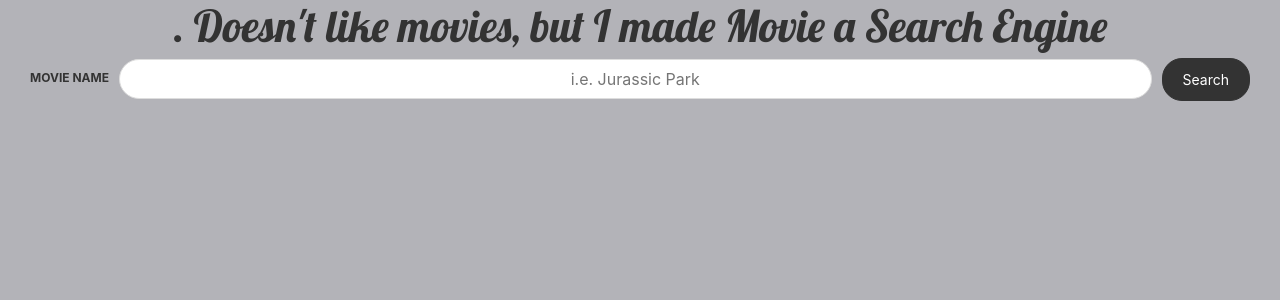
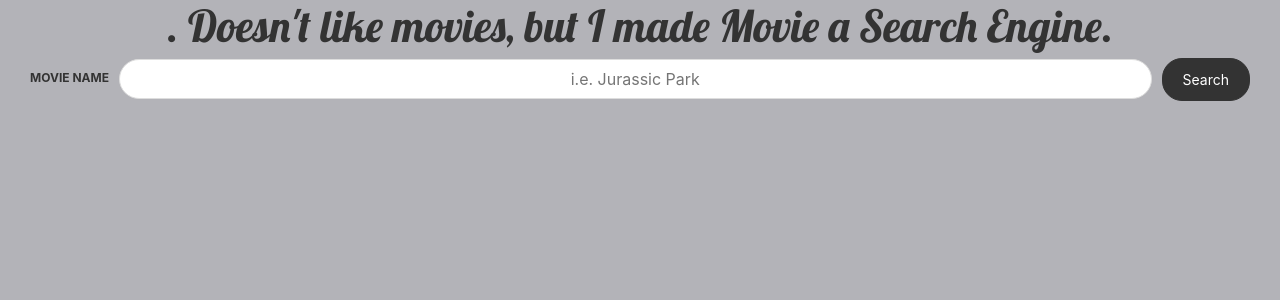
Before and after one commit to HaseebUllahAbbasi/Movie_Search_Engine, a React (Create React App) app: page / in a window 1280 px wide. Shown: the top 300 px of the page. Built offline with nearby package versions, Linux system fonts and the light colour scheme.

Commit message:
dot added

```diff
--- a/src/App.js
+++ b/src/App.js
@@ -5,7 +5,7 @@ import SearchMovies from './SearchMovies';
 function App() {
     return (
       <div className="container-fluid">
-        <h1 className="title" id="title-1">. Doesn't like movies, but I made Movie a Search Engine</h1>
+        <h1 className="title" id="title-1">. Doesn't like movies, but I made Movie a Search Engine.</h1>
         <SearchMovies/>
       </div>
     );
```
